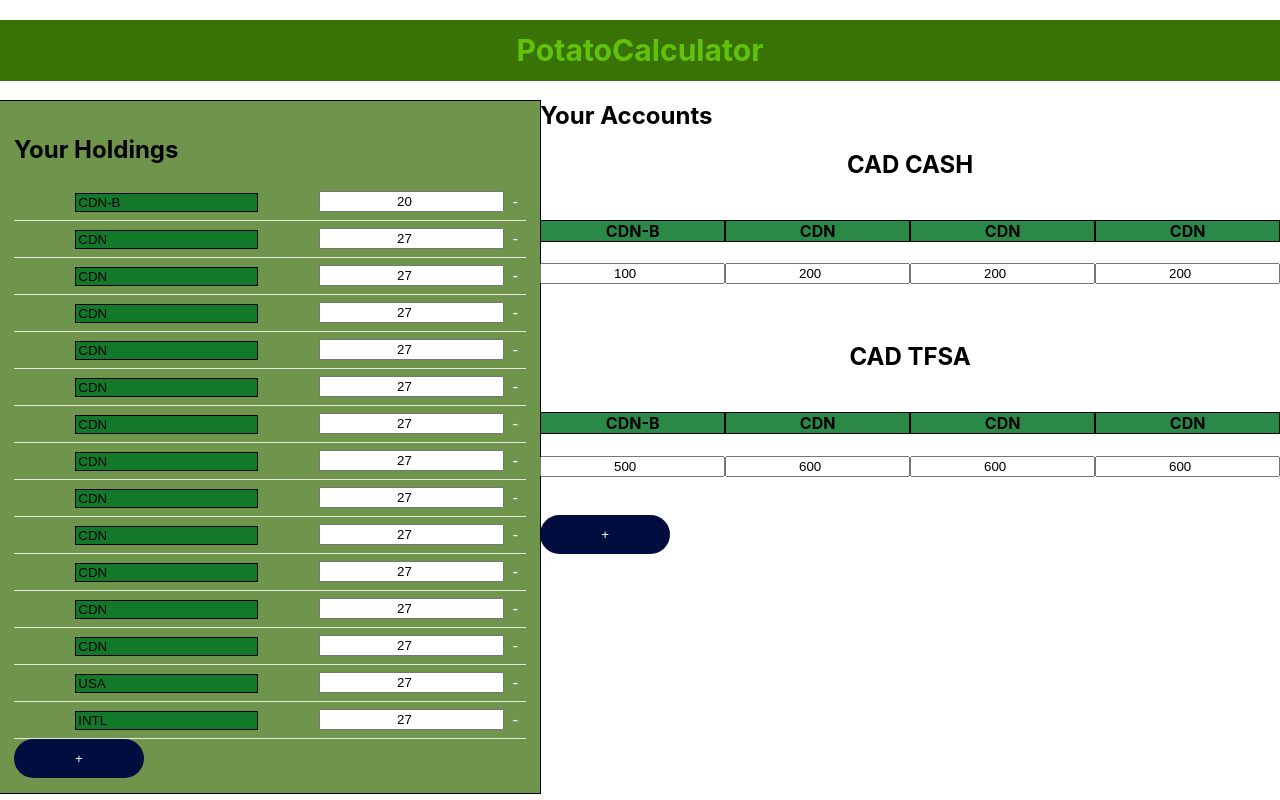
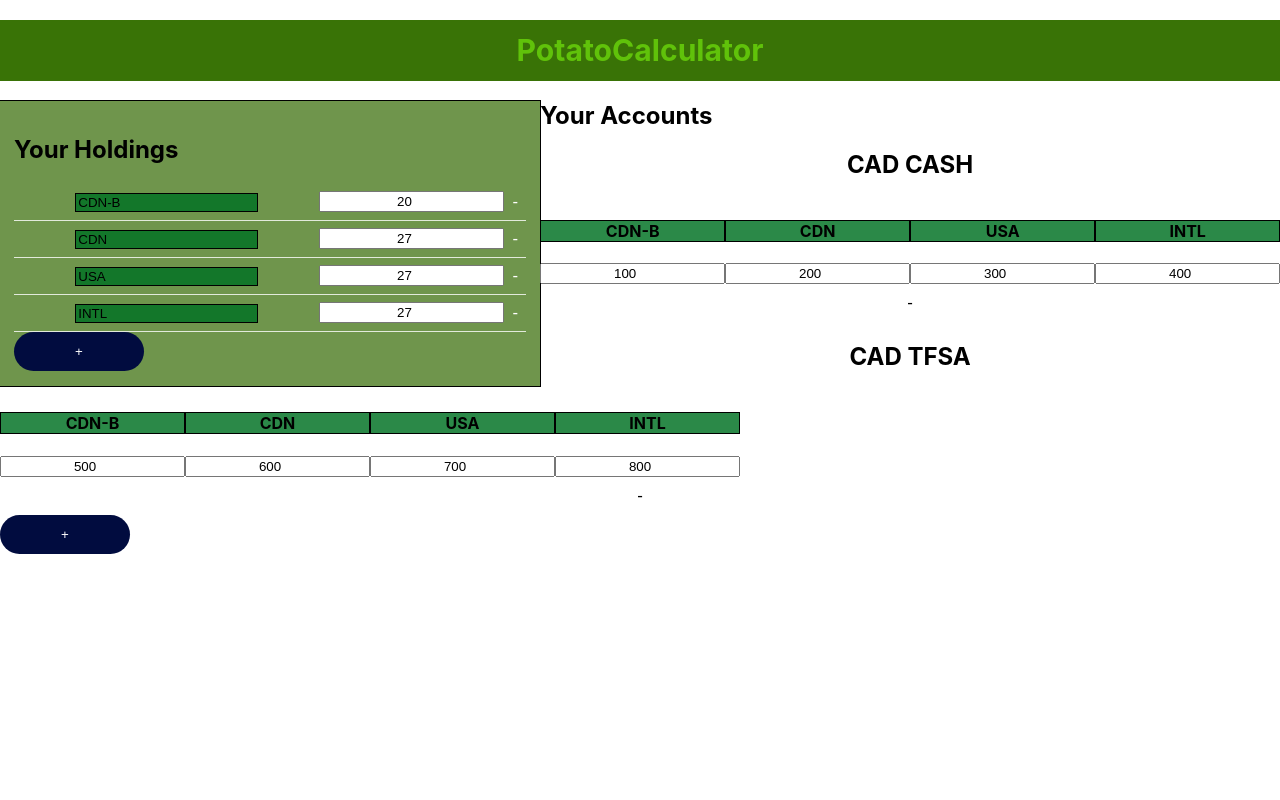
Before and after one commit to nikolamarunic/potatocalculator, a React (Create React App) app: page / in a window 1280 px wide. Built offline with nearby package versions, Linux system fonts and the light colour scheme.

Commit message:
enabled functionality for the add account button

```diff
--- a/src/Components/Account/Account.css
+++ b/src/Components/Account/Account.css
@@ -13,7 +13,7 @@
   transition: color .25s;
   border: 0px;
   background-color: rgba(0, 0, 0, 0);
-  color: #fff;
+  color: black;
 }
 
 .Account-action:hover {
--- a/src/Components/Account/Account.js
+++ b/src/Components/Account/Account.js
@@ -6,12 +6,11 @@ import AccountEntry from '../AccountEntry/AccountEntry';
 class Account extends React.Component {
   constructor(props) {
     super(props);
-
+    this.removeAccount = this.removeAccount.bind(this);
   }
 
   removeAccount() {
-    //TODO
-    return;
+    this.props.onRemove(this.props.account);
   }
 
   renderAction() {
--- a/src/Components/Accounts/Accounts.css
+++ b/src/Components/Accounts/Accounts.css
@@ -5,10 +5,10 @@
   padding: .88rem;
   background-color: rgba(50, 105, 0, 0.7);
   outline: 1px solid black;
-  float: left;
   overflow: scroll;
   overflow-wrap: break-word;
   max-width: 40%;
+  display: inline-block;
 
 }
 
--- a/src/Components/Accounts/Accounts.js
+++ b/src/Components/Accounts/Accounts.js
@@ -10,14 +10,21 @@ class Accounts extends React.Component {
   }
 
   addAccount() {
-    return;
+    let values = {}
+    this.props.holdings.map(holding => {
+      values[holding.name] = 0;
+    });
+
+    let tempStock = {name: "New Account", values: values};
+    this.props.onAdd(tempStock);
   }
 
   render() {
     return (
       <div className="Account">
         <h2>Your Accounts</h2>
-        <AccountsList accounts = {this.props.accounts} holdings = {this.props.holdings}/>
+        <AccountsList accounts = {this.props.accounts} holdings = {this.props.holdings}
+        onRemove = {this.props.onRemove}/>
         <button className="AccountsButton" onClick = {this.addAccount}>+</button>
       </div>
     );
--- a/src/Components/AccountsList/AccountsList.js
+++ b/src/Components/AccountsList/AccountsList.js
@@ -11,7 +11,7 @@ class AccountsList extends React.Component {
         {
           this.props.accounts.map((account, i) => {
             return <Account account = {account} stocks = {this.props.holdings.map(holding => {return holding.name})}
-            key = {`ren${i+1}`} />
+            key = {`ren${i+1}`} onRemove = {this.props.onRemove}/>
           })
         }
       </div>
--- a/src/Components/App/App.js
+++ b/src/Components/App/App.js
@@ -7,16 +7,21 @@ class App extends React.Component {
   constructor(props) {
     super(props);
     this.state = {
-      holdings: [{ name: 'CDN-B', allocation: 20, id: 1 }, { name: 'CDN', allocation: 27, id: 2 }, { name: 'CDN', allocation: 27, id: 2 }, { name: 'CDN', allocation: 27, id: 2 }, { name: 'CDN', allocation: 27, id: 2 }, { name: 'CDN', allocation: 27, id: 2 }, { name: 'CDN', allocation: 27, id: 2 }, { name: 'CDN', allocation: 27, id: 2 }, { name: 'CDN', allocation: 27, id: 2 }, { name: 'CDN', allocation: 27, id: 2 }, { name: 'CDN', allocation: 27, id: 2 },{ name: 'CDN', allocation: 27, id: 2 },{ name: 'CDN', allocation: 27, id: 2 },
+      holdings: [{ name: 'CDN-B', allocation: 20, id: 1 }, { name: 'CDN', allocation: 27, id: 2 },
       { name: 'USA', allocation: 27, id: 3 }, { name: 'INTL', allocation: 27, id: 4 }],
 
       accounts: [{ name: 'CAD CASH', values: { 'CDN-B': 100, 'CDN': 200, 'USA': 300, 'INTL': 400 } },
       { name: 'CAD TFSA', values: { 'CDN-B': 500, 'CDN': 600, 'USA': 700, 'INTL': 800 } }]
     };
     this.removeStock = this.removeStock.bind(this);
+    this.removeAccount = this.removeAccount.bind(this);
+
     this.addStock = this.addStock.bind(this);
+    this.addAccount = this.addAccount.bind(this);
+
     this.handleAllocChange = this.handleAllocChange.bind(this);
     this.handleNameChange = this.handleNameChange.bind(this);
+
   }
 
   //Removes a stock from the user's portfolio. Will affect both the stock component and accounts component.
@@ -24,6 +29,26 @@ class App extends React.Component {
     let stocks = this.state.holdings;
     stocks = stocks.filter(currStock => currStock.name !== stock.name);
     this.setState({ holdings: stocks });
+  }
+
+  removeAccount(account) {
+    let accounts = this.state.accounts;
+    accounts = accounts.filter(currAcc => currAcc.name !== account.name);
+    this.setState({ accounts: accounts });
+  }
+
+  addAccount(account) {
+    let accounts = this.state.accounts;
+
+    if (accounts.find(savedAcc => savedAcc.name === account.name)) {
+      return; //Breaks out of the method if already found
+    }
+    accounts.push(account);
+    this.setState({ accounts: accounts });
+  }
+
+  handleAccountAmountChange() {
+    return;
   }
 
   //Adds a stock to a user's portfolio. Will affect both the stock component and accounts component.
@@ -64,7 +89,7 @@ class App extends React.Component {
           handleNameChange={this.handleNameChange} handleAllocChange={this.handleAllocChange} />
 
         <div className="accounts" >
-          <Accounts holdings={this.state.holdings} accounts={this.state.accounts} />
+          <Accounts holdings={this.state.holdings} accounts={this.state.accounts} onRemove={this.removeAccount} onAdd={this.addAccount}/>
         </div>
 
       </div>
--- a/src/Components/Holdings/Holdings.css
+++ b/src/Components/Holdings/Holdings.css
@@ -6,6 +6,8 @@
   background-color: rgba(50, 105, 0, 0.7);
   outline: 1px solid black;
   float: left;
+  display: inline-block;
+
 }
 
 ::-webkit-scrollbar {
```
